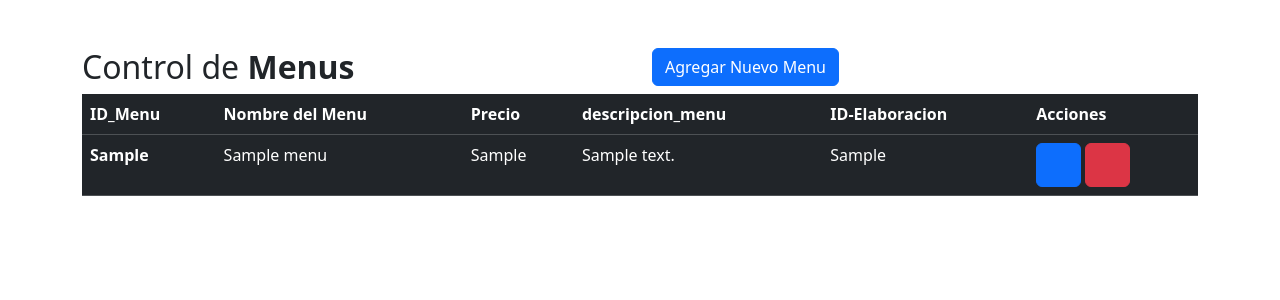
After one commit to Midari-tokitsun/Proyects22, a Django app: page /menutabla/ in a window 1280 px wide. The commit adds this page. Shown: the top 300 px of the page. Run offline with Django 4.2, Linux system fonts and the light colour scheme; tables that the repository leaves empty hold one stand-in row (values such as "Sample post").

Commit message:
Actualizaciones hechas al Proyecto dia 13/3/23
Actualizaciones hechas al proyecto ISI dia 13/3/2023

```diff
--- a/restaurant/main/urls.py
+++ b/restaurant/main/urls.py
@@ -186,9 +186,15 @@ urlpatterns = [
 
 
 
+# VISTA Menu
+
+    path('menutabla/', views.menutablaregistros , name="menutablaregistros"),#pantalla principal del table
+    path('agregarmenu', views.agregarmenu , name="agregarmenu"),#pantalla principal del table
+    path('editarmenutabla/<int:id>', views.editarmenutabla , name="editarmenutabla"),#pantalla principal del table
+    path('eliminarmenutabla/<int:id>', views.eliminarmenutabla , name="eliminarmenutabla"),#pantalla principal del table
 
 
-
+# FIN de VISTA MEnu
 
 
 
--- a/restaurant/restaurantwebsite/models.py
+++ b/restaurant/restaurantwebsite/models.py
@@ -149,3 +149,15 @@ class almacen(models.Model):
 
     class Meta:
         db_table='almacen'
+
+class menutabla(models.Model):
+    id_menu=models.CharField(primary_key=True, max_length=20)
+    nombre_menu=models.CharField(max_length=50)
+    precio_menu=models.CharField(max_length=50)
+    descripcion_menu=models.TextField()
+    modo_elaboracion=models.CharField(max_length=30)
+
+
+
+    class Meta:
+        db_table='menu'
--- /dev/null
+++ b/restaurant/restaurantwebsite/templates/menutabla.html
@@ -0,0 +1,228 @@
+<!DOCTYPE html>
+<html lang="en">
+<head>
+    <meta charset="UTF-8">
+    <meta http-equiv="X-UA-Compatible" content="IE=edge">
+    <meta name="viewport" content="width=device-width, initial-scale=1.0">
+    <link href="https://cdn.jsdelivr.net/npm/bootstrap@5.3.0-alpha1/dist/css/bootstrap.min.css" rel="stylesheet" integrity="sha384-GLhlTQ8iRABdZLl6O3oVMWSktQOp6b7In1Zl3/Jr59b6EGGoI1aFkw7cmDA6j6gD" crossorigin="anonymous">
+    <script src="https://cdn.jsdelivr.net/npm/bootstrap@5.3.0-alpha1/dist/js/bootstrap.bundle.min.js" integrity="sha384-w76AqPfDkMBDXo30jS1Sgez6pr3x5MlQ1ZAGC+nuZB+EYdgRZgiwxhTBTkF7CXvN" crossorigin="anonymous"></script>
+
+
+    <link rel="stylesheet" href="https://fonts.googleapis.com/css?family=Roboto|Varela+Round">
+<link rel="stylesheet" href="https://fonts.googleapis.com/icon?family=Material+Icons">
+<link rel="stylesheet" href="https://maxcdn.bootstrapcdn.com/font-awesome/4.7.0/css/font-awesome.min.css">
+
+    <title>Menu</title>
+
+
+</head>
+<body>
+
+
+
+<br>
+
+
+
+
+
+
+  <!-- Modal agregar Menu-->
+  <div class="modal fade" id="AgregarNuevoMenu" tabindex="-1" aria-labelledby="exampleModalLabel" aria-hidden="true">
+    <div class="modal-dialog modal-lg">
+      <div class="modal-content">
+        <div class="modal-header">
+          <h1 class="modal-title fs-5" id="exampleModalLabel">Agregar Nuevo Menu</h1>
+          <button type="button" class="btn-close" data-bs-dismiss="modal" aria-label="Close"></button>
+        </div>
+        <form action="{% url 'agregarmenu' %}" method="POST">
+            {% csrf_token %}
+        <div class="modal-body">
+
+            <div class="mb-3">
+                <label for="exampleFormControlInput1" class="form-label">ID del Menu</label>
+                <input name="id_menu" type="text" class="form-control" id="exampleFormControlInput1" placeholder="ID del Menu">
+              </div>
+
+            <div class="mb-3">
+                <label for="exampleFormControlInput1" class="form-label">Nombre del Menu</label>
+                <input name="nombre_menu" type="text" class="form-control" id="exampleFormControlInput1" placeholder="Nombre del menu">
+              </div>
+
+              <div class="input-group">
+                <input name="precio_menu" type="text" class="form-control" aria-label="">
+                <span class="input-group-text">LPS</span>
+                <span class="input-group-text">Precio del Menu</span>
+              </div>
+
+
+
+
+
+            <div class="mb-3">
+                <label for="exampleFormControlTextarea1" class="form-label">Descripcion del Menu</label>
+                <textarea name="descripcion_menu" class="form-control" id="exampleFormControlTextarea1" rows="3"></textarea>
+              </div>
+
+
+
+              <div class="input-group mb-1">
+                <label class="input-group-text" for="inputGroupSelect01">ID-Elaboracion</label>
+                <select name="modo_elaboracion" class="form-select" id="inputGroupSelect01">
+                    {% for e in ela %}
+                  <option value="{{e.id_elaboracion}}">{{e.descripcion_elaboracion}}</option>
+                  {% endfor %}
+                </select>
+              </div>
+
+
+
+        </div>
+        <div class="modal-footer">
+          <button type="button" class="btn btn-secondary" data-bs-dismiss="modal">Cerrar</button>
+          <button type="submit" class="btn btn-primary">Guardar Cambios</button>
+        </div>
+    </form>
+      </div>
+    </div>
+  </div>
+
+
+<br>
+
+<div class="container">
+    <div class="table-wrapper">
+        <div class="table-title">
+            <div class="row">
+                <div class="col-sm-6">
+                    <h2>Control de <b>Menus</b></h2>
+                </div>
+                <div class="col-sm-6">
+<!-- Button trigger modal -->
+<button type="button" class="btn btn-primary" data-bs-toggle="modal" data-bs-target="#AgregarNuevoMenu">
+    Agregar Nuevo Menu
+  </button>
+
+                </div>
+            </div>
+        </div>
+
+
+
+
+    <table class="table table-dark table-hover ">
+        <thead>
+          <tr>
+            <th scope="col">ID_Menu</th>
+            <th scope="col">Nombre del Menu</th>
+            <th scope="col">Precio</th>
+            <th scope="col">descripcion_menu</th>
+            <th scope="col">ID-Elaboracion</th>
+            <th scope="col">Acciones</th>
+
+        </tr>
+        </thead>
+        <tbody>
+            {% for m in men %}
+          <tr>
+            <th>{{m.id_menu}} </th>
+            <td>{{m.nombre_menu}}</td>
+            <td>{{m.precio_menu}}</td>
+            <td>{{m.descripcion_menu}}</td>
+            <td>{{m.modo_elaboracion}}</td>
+            <td>
+            <!-- Button trigger modal -->
+            <button type="button" class="btn btn-primary" data-bs-toggle="modal" data-bs-target="#EditarModalMenu-{{forloop.counter}}">
+                <i class="material-icons" data-toggle="tooltip" title="Edit">&#xE254;</i>
+            </button>
+            <a href="/eliminarmenutabla/{{m.id_menu}} " type="button" class="btn btn-danger"><i class="material-icons" data-toggle="tooltip" title="Delete">&#xE872;</i></a>
+            </td>
+
+
+
+
+
+
+        </tr>
+        {% endfor %}
+        </tbody>
+      </table>
+
+    </div>
+</div>
+</div>
+
+
+
+<!-- Modal editar Menu-->
+{% for m in men %}
+<div class="modal fade" id="EditarModalMenu-{{forloop.counter}}" tabindex="-1" aria-labelledby="exampleModalLabel" aria-hidden="true">
+  <div class="modal-dialog modal-lg">
+    <div class="modal-content">
+      <div class="modal-header">
+        <h1 class="modal-title fs-5" id="exampleModalLabel">Editar Menu</h1>
+        <button type="button" class="btn-close" data-bs-dismiss="modal" aria-label="Close"></button>
+      </div>
+      <form action="/editarmenutabla/{{m.id_menu}}" method="POST">
+        {% csrf_token %}
+      <div class="modal-body">
+
+
+
+        <div class="mb-3">
+            <label for="exampleFormControlInput1" class="form-label">ID del Menu</label>
+            <input value="{{m.id_menu}}" name="id_menu" type="text" class="form-control" id="exampleFormControlInput1" placeholder="ID del Menu">
+          </div>
+
+        <div class="mb-3">
+            <label for="exampleFormControlInput1" class="form-label">Nombre del Menu</label>
+            <input value="{{m.nombre_menu}}" name="nombre_menu" type="text" class="form-control" id="exampleFormControlInput1" placeholder="Nombre del menu">
+          </div>
+
+          <div class="input-group">
+            <input value="{{m.precio_menu}}" name="precio_menu" type="text" class="form-control" aria-label="">
+            <span class="input-group-text">LPS</span>
+            <span class="input-group-text">Precio del Menu</span>
+          </div>
+
+
+
+
+
+        <div class="mb-3">
+            <label for="exampleFormControlTextarea1" class="form-label">Descripcion del Menu</label>
+            <textarea  name="descripcion_menu" class="form-control" id="exampleFormControlTextarea1" rows="3">{{m.descripcion_menu}}</textarea>
+          </div>
+
+
+
+          <div class="input-group mb-1">
+            <label class="input-group-text" for="inputGroupSelect01">ID-Elaboracion</label>
+            <select name="modo_elaboracion" class="form-select" id="inputGroupSelect01">
+                {% for e in ela %}
+              <option value="{{e.id_elaboracion}}">{{e.descripcion_elaboracion}}</option>
+              {% endfor %}
+            </select>
+          </div>
+
+
+
+
+
+
+
+
+      </div>
+      <div class="modal-footer">
+        <button type="button" class="btn btn-secondary" data-bs-dismiss="modal">Cerrar</button>
+        <button type="submit" class="btn btn-primary">Guardar Cambios</button>
+      </div>
+    </form>
+    </div>
+  </div>
+</div>
+{% endfor %}
+
+
+</body>
+</html>
--- a/restaurant/restaurantwebsite/views.py
+++ b/restaurant/restaurantwebsite/views.py
@@ -1,7 +1,7 @@
 from django.shortcuts import render,redirect
 
 
-from restaurantwebsite.models import insertuser,cargo,documentoemp,departamento,puesto,sucursal,empleados,categoria,familia_producto,elaboracion,almacen
+from restaurantwebsite.models import insertuser,cargo,documentoemp,departamento,puesto,sucursal,empleados,categoria,familia_producto,elaboracion,almacen,menutabla
 
 
 
@@ -1326,3 +1326,79 @@ def eliminaralmacen(request,id):
 
 
 #Fin de la Vista de Almacen
+
+
+# VISTA DE Menu
+
+def menutablaregistros(request):
+    ela=elaboracion.objects.all()
+    men=menutabla.objects.all()
+    context={
+        'ela':ela,
+        'men':men,
+    }
+
+
+    return render(request,"menutabla.html",context)
+
+def agregarmenu(request):
+
+    if request.method=='POST':
+
+        id_menu=request.POST.get("id_menu")
+        nombre_menu=request.POST.get("nombre_menu")
+        precio_menu=request.POST.get("precio_menu")
+        descripcion_menu=request.POST.get("descripcion_menu")
+        modo_elaboracion=request.POST.get("modo_elaboracion")
+
+
+        menutabla.objects.create(
+            id_menu=id_menu,
+            nombre_menu=nombre_menu,
+            precio_menu=precio_menu,
+            descripcion_menu=descripcion_menu,
+            modo_elaboracion=modo_elaboracion,
+
+
+
+
+        )
+        print("SALVADO en MENUTABLA RETORNANDO OTRA VEZ A LOS REGISTROS PRINCIPALS")
+
+        return redirect("menutablaregistros")
+
+    return redirect(request,'menutablaregistros')
+
+def editarmenutabla(request,id):
+    men=menutabla.objects.get(id_menu=id)
+
+    id_menu=request.POST.get('id_menu')
+    nombre_menu=request.POST.get('nombre_menu')
+    precio_menu=request.POST.get('precio_menu')
+    descripcion_menu=request.POST.get('descripcion_menu')
+    modo_elaboracion=request.POST.get('modo_elaboracion')
+
+    men.id_menu=id_menu
+    men.nombre_menu=nombre_menu
+    men.precio_menu=precio_menu
+    men.descripcion_menu=descripcion_menu
+    men.modo_elaboracion=modo_elaboracion
+
+    men.save()
+
+    print("Se han guardado los CAMBIOS RETORNANDO A LA VISTA PRINCIPAL DE MENU RETORNANDO NUEVAMENTE")
+
+
+
+
+    return redirect('menutablaregistros')
+
+def eliminarmenutabla(request,id):
+    men=menutabla.objects.get(id_menu=id)
+    men.delete()
+
+
+    return redirect('menutablaregistros')
+
+
+# FIN DE VISTA Menu
```
Also changed, not shown: restaurant/restaurantwebsite/templates/almacen.html (+6 -1 lines), restaurant/restaurantwebsite/templates/elaboracion.html (+6 -1 lines), restaurant/restaurantwebsite/templates/signup.html (+4 -4 lines).
